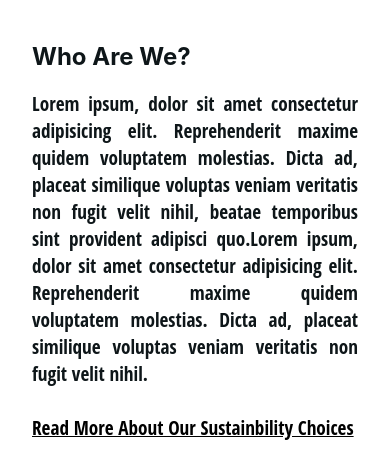
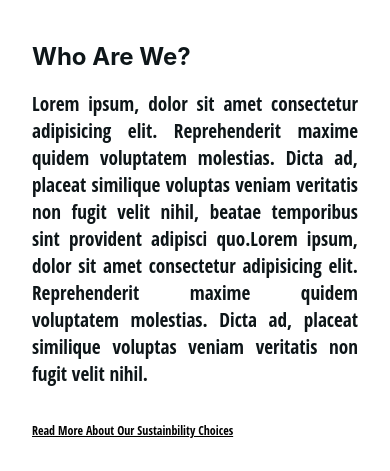
Before and after one commit to SolveigRebnord/RainyDays-Website, a plain HTML site: page aboutus.html in a window 390 px wide. Shown: the part 373-844 px from the top of the page. Drawn offline with Linux system fonts and the light colour scheme.

Commit message:
Update styles.css

```diff
--- a/styles.css
+++ b/styles.css
@@ -2005,7 +2005,9 @@ p.groundviewp {
     main.aboutusmain {
         margin: 0rem 0.5rem 0rem 0.5rem;
     }
-
+    div.flexthatp a {
+        font-size: 0.75rem;
+    }
 }
 
 
```
